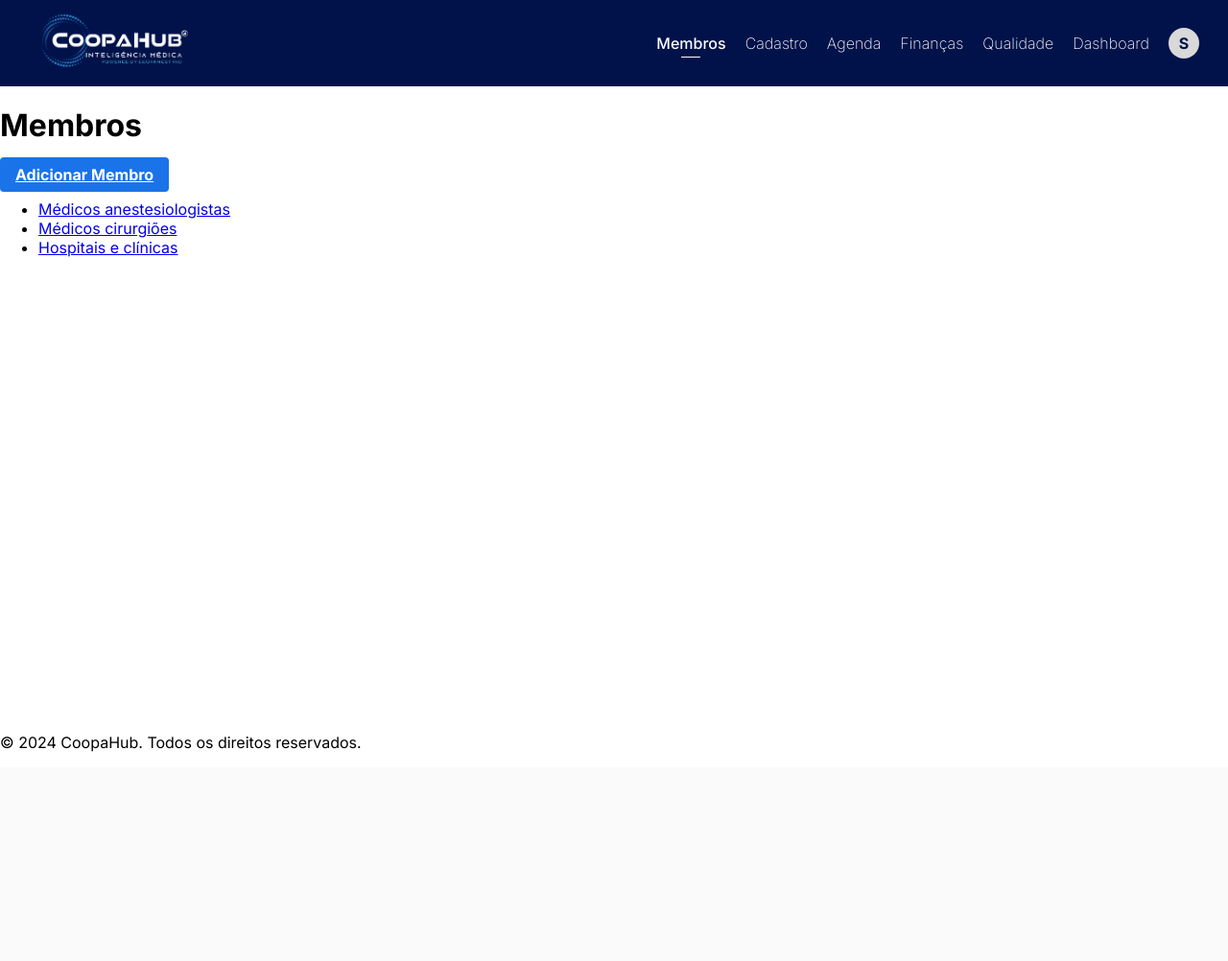
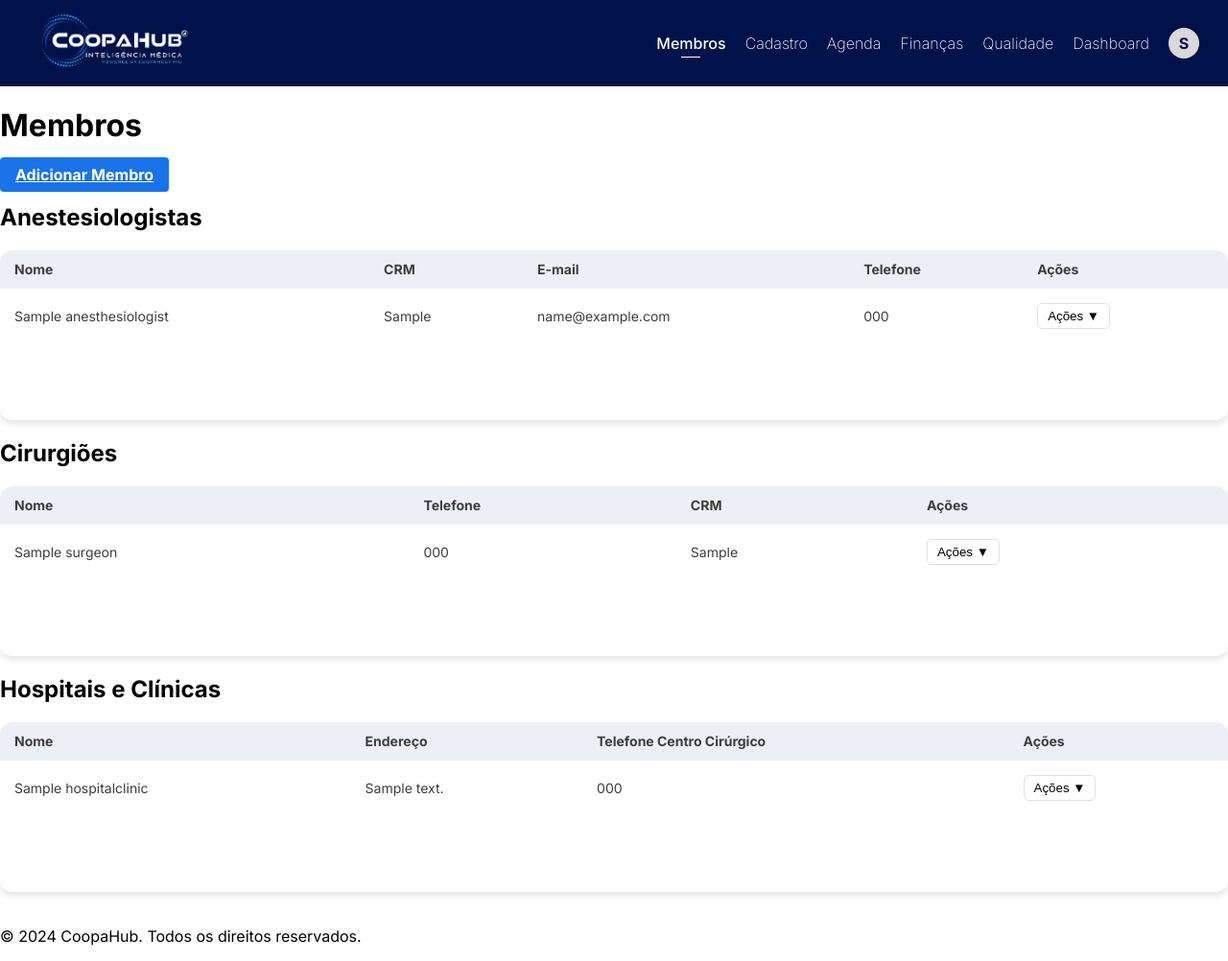
Before and after one commit to and270/erp_coopanest, a Django app: page /members/ in a window 1280 px wide. Shown: the whole page at 96% size. Before the commit the page ends 784 px from the top, so only its background shows below. Run offline with Django 5.2, Linux system fonts and the light colour scheme; a user stored in the database is signed in; tables that the repository leaves empty hold one stand-in row (values such as "Sample post"); a database or web service that is not in the repository returns one stand-in record (values such as "Sample title"); data that the repository does not hold is empty.

Commit message:
Refactor members template to simplify member type display
- Removed tab navigation for member types and replaced it with direct section displays for anesthesiologists, surgeons, and hospitals.
- Streamlined the HTML structure for better readability and maintenance.
- Removed JavaScript tab switching logic to simplify the page layout.

```diff
--- a/registration/templates/members.html
+++ b/registration/templates/members.html
@@ -43,21 +43,9 @@
         {% endif %}
 
     {% elif request.active_role == GESTOR_USER or request.active_role == ADMIN_USER %}
-        {# Gestor/Admin View: Show tabs with tables for each member type #}
-        <ul class="nav nav-tabs" id="membersTab" role="tablist">
-            <li class="nav-item">
-                <a class="nav-link active" id="anesthesiologists-tab" data-bs-toggle="tab" href="#anesthesiologists" role="tab" aria-controls="anesthesiologists" aria-selected="true">Médicos anestesiologistas</a>
-            </li>
-            <li class="nav-item">
-                <a class="nav-link" id="surgeons-tab" data-bs-toggle="tab" href="#surgeons" role="tab" aria-controls="surgeons" aria-selected="false">Médicos cirurgiões</a>
-            </li>
-            <li class="nav-item">
-                <a class="nav-link" id="hospitals-tab" data-bs-toggle="tab" href="#hospitals" role="tab" aria-controls="hospitals" aria-selected="false">Hospitais e clínicas</a>
-            </li>
-        </ul>
+        {# Gestor/Admin View: Show tables for each member type #}
 
-        <div class="tab-content" id="membersTabContent">
-            <div class="tab-pane fade show active" id="anesthesiologists" role="tabpanel" aria-labelledby="anesthesiologists-tab">
+        <div id="anesthesiologists">
             <h2 class="tab-title">Anestesiologistas</h2>
             {% if anesthesiologists %}
                 <table class="member-table">
@@ -95,7 +83,7 @@
             {% endif %}
         </div>
 
-            <div class="tab-pane fade" id="surgeons" role="tabpanel" aria-labelledby="surgeons-tab">
+        <div id="surgeons">
             <h2 class="tab-title">Cirurgiões</h2>
             {% if surgeons %}
                 <table class="member-table">
@@ -131,7 +119,7 @@
             {% endif %}
         </div>
 
-            <div class="tab-pane fade" id="hospitals" role="tabpanel" aria-labelledby="hospitals-tab">
+        <div id="hospitals">
             <h2 class="tab-title">Hospitais e Clínicas</h2>
             {% if hospitals %}
                 <table class="member-table">
@@ -169,10 +157,6 @@
                 <p>Nenhum hospital/clínica cadastrado neste grupo.</p>
             {% endif %}
         </div>
-        </div>
-
-        {# Novo Cadastro Button (for Gestor/Admin only) #}
-        <button class="new-registration-button" data-tab="surgeons">Novo Cadastro</button> {# Default to surgeons tab #}
 
     {% endif %} {# End User Type Check #}
 
@@ -180,56 +164,5 @@
 {% endblock %}
 
 {% block extra_js %}
-{# Only include tab switching JS if user is Gestor/Admin #}
-{% if request.active_role == GESTOR_USER or request.active_role == ADMIN_USER %}
-<script>
-    document.addEventListener('DOMContentLoaded', function() {
-        const tabButtons = document.querySelectorAll('.tab-container .tab-button');
-        const tabContents = document.querySelectorAll('.members-container .tab-content');
-        const newRegistrationButton = document.querySelector('.new-registration-button');
-
-        function activateTab(tabName) {
-             tabButtons.forEach(btn => {
-                btn.classList.toggle('active', btn.getAttribute('data-tab') === tabName);
-            });
-             tabContents.forEach(content => {
-                 content.classList.toggle('active', content.id === tabName);
-            });
-            if (newRegistrationButton) {
-                if (tabName === 'anesthesiologists') {
-                    newRegistrationButton.style.display = 'none';
-                } else {
-                    newRegistrationButton.style.display = '';
-                    let targetTab = (tabName === 'hospitals') ? 'hospitals' : 'surgeons';
-                    newRegistrationButton.setAttribute('data-tab', targetTab);
-                }
-            }
-        }
-
-        let initialActiveTab = 'anesthesiologists';
-        if (window.location.hash) {
-            const hashTab = window.location.hash.substring(1);
-            if (['anesthesiologists', 'surgeons', 'hospitals'].includes(hashTab) && document.getElementById(hashTab)) {
-                initialActiveTab = hashTab;
-            }
-        }
-        activateTab(initialActiveTab);
-
-        tabButtons.forEach(button => {
-            button.addEventListener('click', () => {
-                const tabName = button.getAttribute('data-tab');
-                activateTab(tabName);
-                // history.pushState(null, null, '#' + tabName); // Optional
-            });
-        });
-
-        if (newRegistrationButton) {
-            newRegistrationButton.addEventListener('click', function() {
-                const targetTabForCadastro = this.getAttribute('data-tab');
-                window.location.href = "{% url 'cadastro_redirect' 'placeholder' %}".replace('placeholder', targetTabForCadastro);
-            });
-        }
-    });
-</script>
-{% endif %} {# End JS for Gestor/Admin #}
+{# The JavaScript tab switching logic is removed to simplify the page #}
 {% endblock %}
```
Lines whose indentation alone changed are shown as unchanged.
